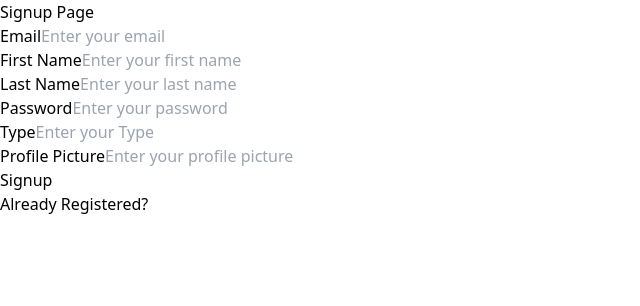
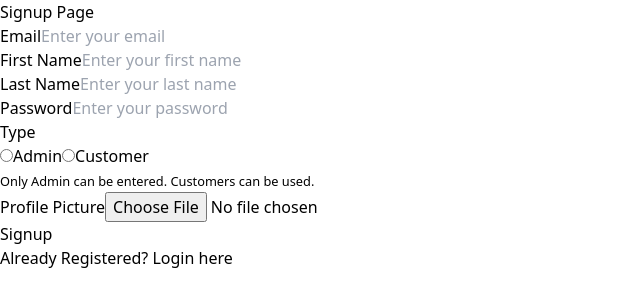
Before and after one commit to SKPHDeemantha/E-platformFrontend, a React (Vite) app: page /signup in a window 1280 px wide. Shown: the top 306 px of the page, without its empty margins (0-640 px from the left). Built offline with nearby package versions, Linux system fonts and the light colour scheme.

Commit message:
completed signup page

```diff
--- a/src/pages/SigninPage.jsx
+++ b/src/pages/SigninPage.jsx
@@ -1,72 +1,114 @@
 export default function Signinpage(){
     return(
-        <div >
-            <div class="min-h-screen flex items-center justify-center bg-slate-300">
-                <div className="bg-white shadow-lg rounded-lg p-8 w-[300px]">
-                    <h1 className="text-2xl font-bold text-gray-800 mb-6 text-center">Signup Page</h1>
-                    <form>
-                        <div className="mb-4">
-                            <label className="block text-sm font-medium text-gray-800" for="email" >Email</label>
+        <div className="flex justify-center items-center min-h-screen bg-gray-100">
+        <div className="bg-white p-8 rounded-lg shadow-lg w-full max-w-md">
+          <h1 className="text-2xl font-bold text-center mb-6 text-gray-800">Signup Page</h1>
+          <form className="space-y-4">
+            <div className="flex flex-col">
+              <label htmlFor="email" className="text-gray-700 font-medium">
+                Email
+              </label>
               <input
                 type="email"
                 id="email"
-                            className="w-full px-4 py-2 border border-gray-300 rounded-lg focus:outline-none focus:ring-2 focus:ring-blue-400 "
-                            placeholder="Enter your email"/>
+                placeholder="Enter your email"
+                className="mt-1 px-4 py-2 border border-gray-300 rounded-md focus:outline-none focus:ring-2 focus:ring-blue-500"
+                required
+              />
             </div>
 
-                        <div className="mb-4">
-                            <label className="block text-sm font-medium text-gray-800" for="firstname" >First Name</label>
+            <div className="flex flex-col">
+              <label htmlFor="firstName" className="text-gray-700 font-medium">
+                First Name
+              </label>
               <input
                 type="text"
-                            id="firstname"
-                            className="w-full px-4 py-2 border border-gray-300 rounded-lg outline-none focus:ring-2 focus:ring-blue-400"
-                            placeholder="Enter your first name"/>
+                id="firstName"
+                placeholder="Enter your first name"
+                className="mt-1 px-4 py-2 border border-gray-300 rounded-md focus:outline-none focus:ring-2 focus:ring-blue-500"
+                required
+              />
             </div>
 
-                        <div className="mb-4">
-                            <label className="block text-sm font-medium text-gray-800" for="lastname" >Last Name</label>
+            <div className="flex flex-col">
+              <label htmlFor="lastName" className="text-gray-700 font-medium">
+                Last Name
+              </label>
               <input
                 type="text"
-                            id="lastname"
-                            className="w-full px-4 py-2 border border-gray-300 rounded-lg focus:outline-none focus:ring-2 focus:ring-blue-500 focus:border-transparent"
-                            placeholder="Enter your last name"/>
+                id="lastName"
+                placeholder="Enter your last name"
+                className="mt-1 px-4 py-2 border border-gray-300 rounded-md focus:outline-none focus:ring-2 focus:ring-blue-500"
+                required
+              />
             </div>
 
-                        <div className="mb-4">
-                            <label className="block text-sm font-medium text-gray-800" for="password" >Password</label>
+            <div className="flex flex-col">
+              <label htmlFor="password" className="text-gray-700 font-medium">
+                Password
+              </label>
               <input
                 type="password"
                 id="password"
-                            className="w-full px-4 py-2 border border-gray-300 rounded-lg outline-none focus:ring-2 focus:ring-blue-400"
-                            placeholder="Enter your password"/>
+                placeholder="Enter your password"
+                className="mt-1 px-4 py-2 border border-gray-300 rounded-md focus:outline-none focus:ring-2 focus:ring-blue-500"
+                required
+              />
             </div>
 
-                        <div className="mb-4">
-                            <label className="block text-sm font-medium text-gray-800" for="type" >Type</label>
+            <div className="flex flex-col">
+              <label className="text-gray-700 font-medium">Type</label>
+              <div className="flex items-center space-x-4 mt-1">
+                <label className="flex items-center space-x-2 ">
                   <input
-                            type="text"
-                            id="type"
-                            className="w-full px-4 py-2 border border-gray-300 rounded-lg outline-none focus:ring-2 focus:ring-blue-400"
-                            placeholder="Enter your Type"/>
+                    type="radio"
+                    name="type"
+                    value="admin"
+                    className="form-radio text-blue-500"
+                    required
+                  />
+                  <span>Admin</span>
+                </label>
+                <label className="flex items-center  space-x-2">
+                  <input
+                    type="radio"
+                    name="type"
+                    value="customer"
+                    className="form-radio text-blue-500"
+                  />
+                  <span>Customer</span>
+                </label>
+              </div>
+              <small className="text-gray-500 mt-1">
+                Only Admin can be entered. Customers can be used.
+                {/* need change */}
+              </small>
             </div>
 
-                        <div className="mb-4">
-                            <label className="block text-sm font-medium text-gray-800" for="profilepicture" >Profile Picture</label>
+
+            <div className="flex flex-col">
+              <label htmlFor="profilePicture" className="text-gray-700 font-medium">
+                Profile Picture
+              </label>
               <input
-                            type="text"
-                            id="profilepicture"
-                            className="w-full px-4 py-2 border border-gray-300 rounded-lg outline-none focus:ring-2 focus:ring-blue-400"
-                            placeholder="Enter your profile picture"/>
+                type="file"
+                id="profilePicture"
+                accept="image/*"
+                className="mt-1 text-gray-500"
+              />
             </div>
-                        <button className="w-full bg-sky-500 hover:bg-sky-600 px-4 py-2
-                         text-white font-bold focus:ring-2 focus:ring-sky-600">Signup</button>
+
+            <button
+              type="submit"
+              className="w-full bg-blue-500 text-white font-medium py-2 rounded-md hover:bg-blue-600 transition duration-300"
+            >
+              Signup
+            </button>
+            <p className="text-center text-gray-600 mt-4 text-sm">
+              Already Registered? <a href="http://localhost:5173/login" className="text-blue-500 hover:underline">Login here</a>
+            </p>
           </form>
-                    <p className="text-center text-sm text-red-900 mt-4">
-                        Already Registered?
-                      {/* <a ref="http://localhost:5173/login" className="hover:underline">Login</a> */}
-                    </p>
         </div>
       </div>
-        </div>
-    )
-}
+    );
+  };
--- a/src/pages/loginpage.jsx
+++ b/src/pages/loginpage.jsx
@@ -34,7 +34,7 @@ export default function LoginPage(){
         </form>
         <p class="text-center text-sm text-gray-600 mt-4">
             Don’t have an account?
-            <a href="#" class="text-blue-500 hover:underline">Sign up</a>
+            <a href="http://localhost:5173/signup" class="text-blue-500 hover:underline">Sign up</a>
         </p>
     </div>
 </div>
```
Lines whose indentation alone changed are shown as unchanged.
